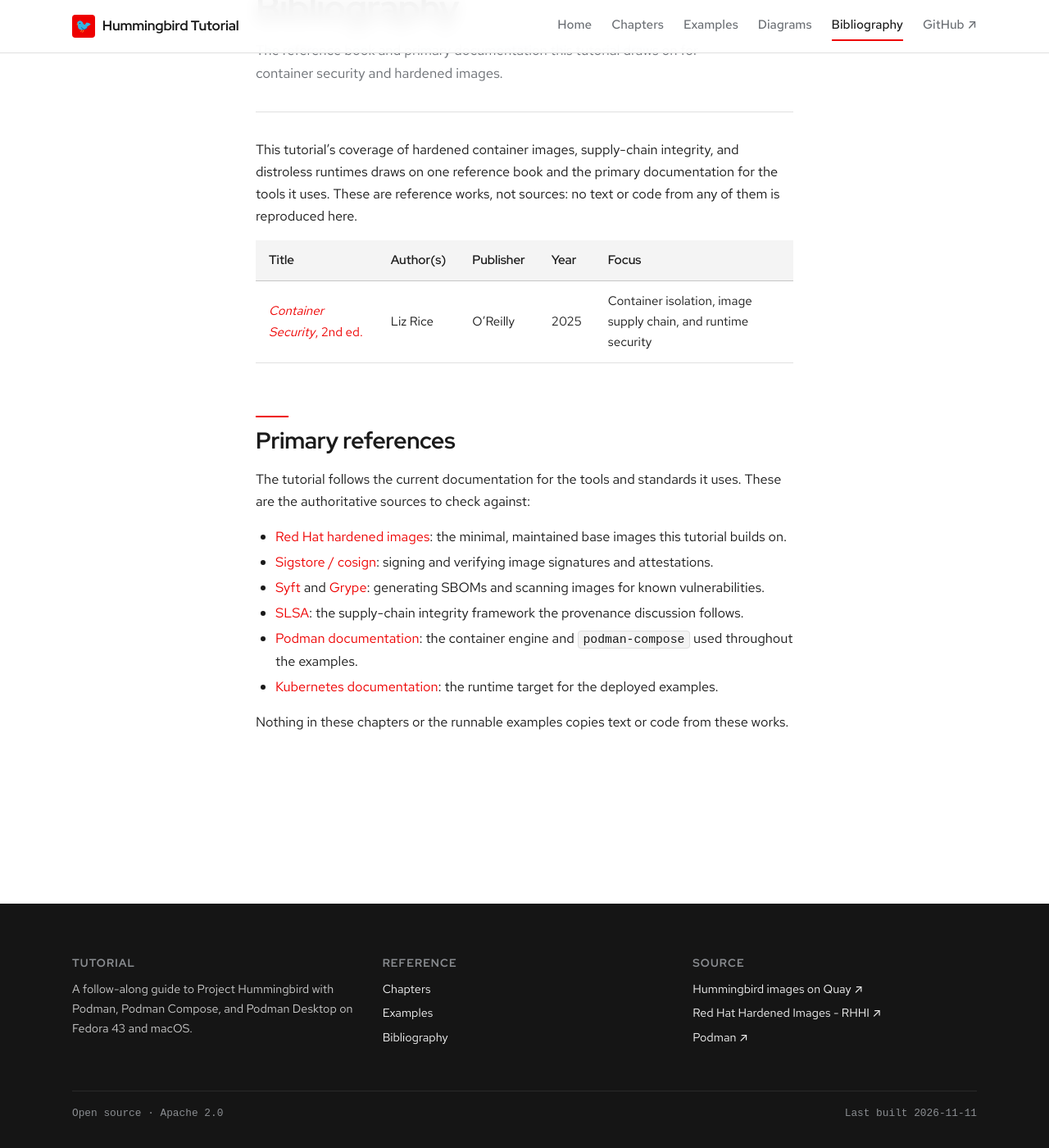
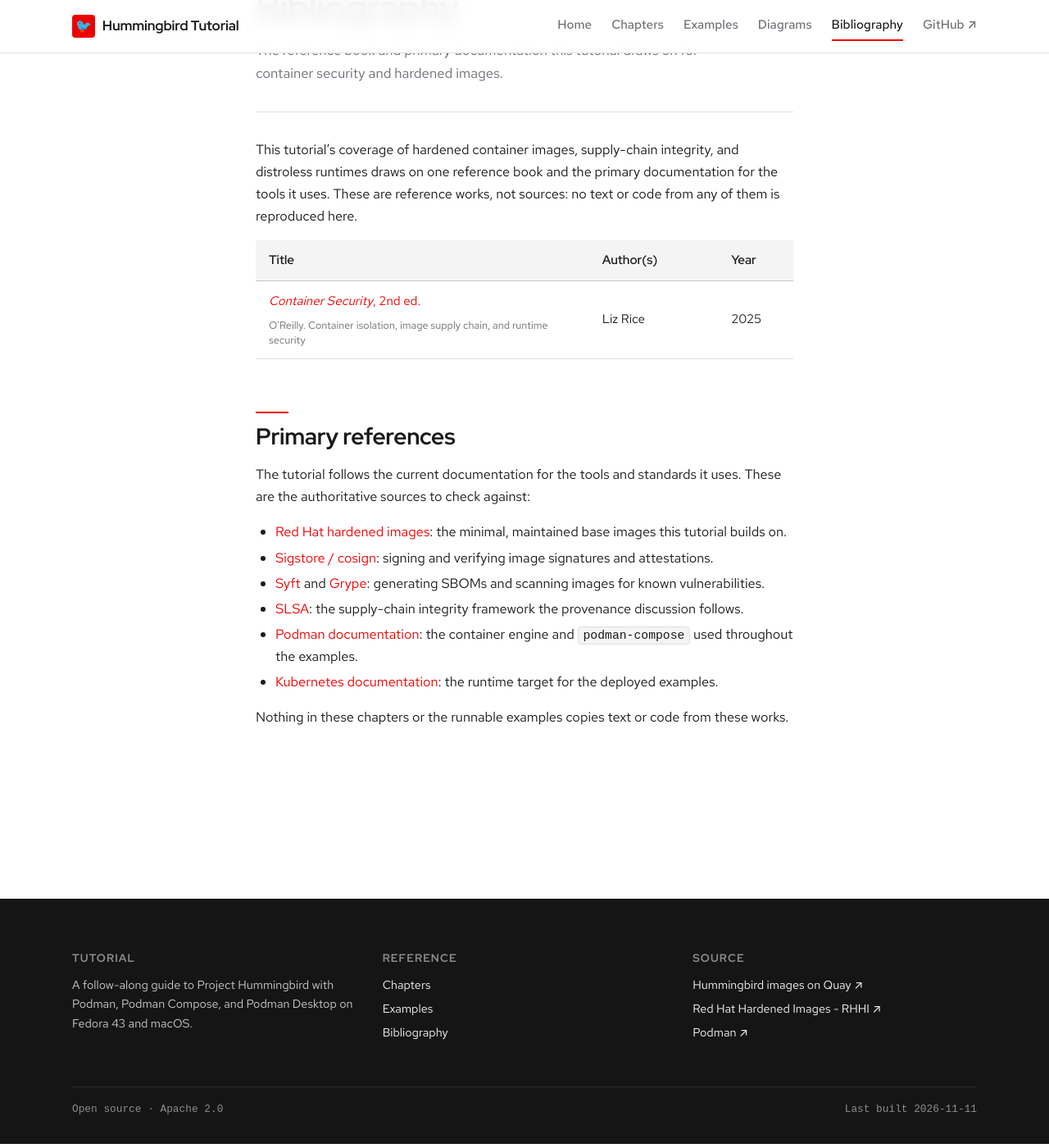
Before and after one commit to patterncatalyst/hummingbird-tutorial, a Jekyll site: the page built from bibliography.md, in a window 1280 px wide and 1400 px high, scrolled down 180 px. Shown: the whole window at 82% size. Built offline with Jekyll 4.4.1, drawn with Linux system fonts in a browser that asks for light colours; some web fonts are replaced.

Commit message:
site: bibliography tables with explicit column widths (#12)
Markdown tables with five or six columns on the narrow page split into equal fixed columns, so titles, years and ISBNs wrapped mid-word. The tables are now HTML with colgroup widths: books keep Title, Author(s) and Year, with publisher and focus on a small line under the title; tables with a Link column link the first column instead.

```diff
--- a/assets/css/site.css
+++ b/assets/css/site.css
@@ -980,3 +980,9 @@
   .modal__viewer { padding: var(--space-4); }
   .modal__actions { padding: var(--space-3) var(--space-4); }
 }
+
+/* Bibliography: explicit column widths (colgroup) keep long titles and focus text readable */
+table.bib { table-layout: fixed; width: 100%; }
+table.bib td small { display: block; margin-top: .5rem; color: var(--ink-muted, #6a6e73); line-height: 1.45; }
+table.bib--books td:last-child { white-space: nowrap; }
+table.bib :is(th, td) code { white-space: normal; overflow-wrap: anywhere; }
--- a/bibliography.md
+++ b/bibliography.md
@@ -10,9 +10,13 @@
 documentation for the tools it uses. These are reference works, not sources: no
 text or code from any of them is reproduced here.
 
-| Title | Author(s) | Publisher | Year | Focus |
-|---|---|---|---|---|
-| [*Container Security*, 2nd ed.](https://www.oreilly.com/library/view/container-security-2nd/9781098168988/) | Liz Rice | O'Reilly | 2025 | Container isolation, image supply chain, and runtime security |
+<table class="bib bib--books">
+  <colgroup><col style="width:62%"><col style="width:24%"><col style="width:14%"></colgroup>
+  <thead><tr><th>Title</th><th>Author(s)</th><th>Year</th></tr></thead>
+  <tbody>
+    <tr><td><a href="https://www.oreilly.com/library/view/container-security-2nd/9781098168988/" rel="noopener"><em>Container Security</em>, 2nd ed.</a><br><small>O'Reilly. Container isolation, image supply chain, and runtime security</small></td><td>Liz Rice</td><td>2025</td></tr>
+  </tbody>
+</table>
 
 ## Primary references
 
```
